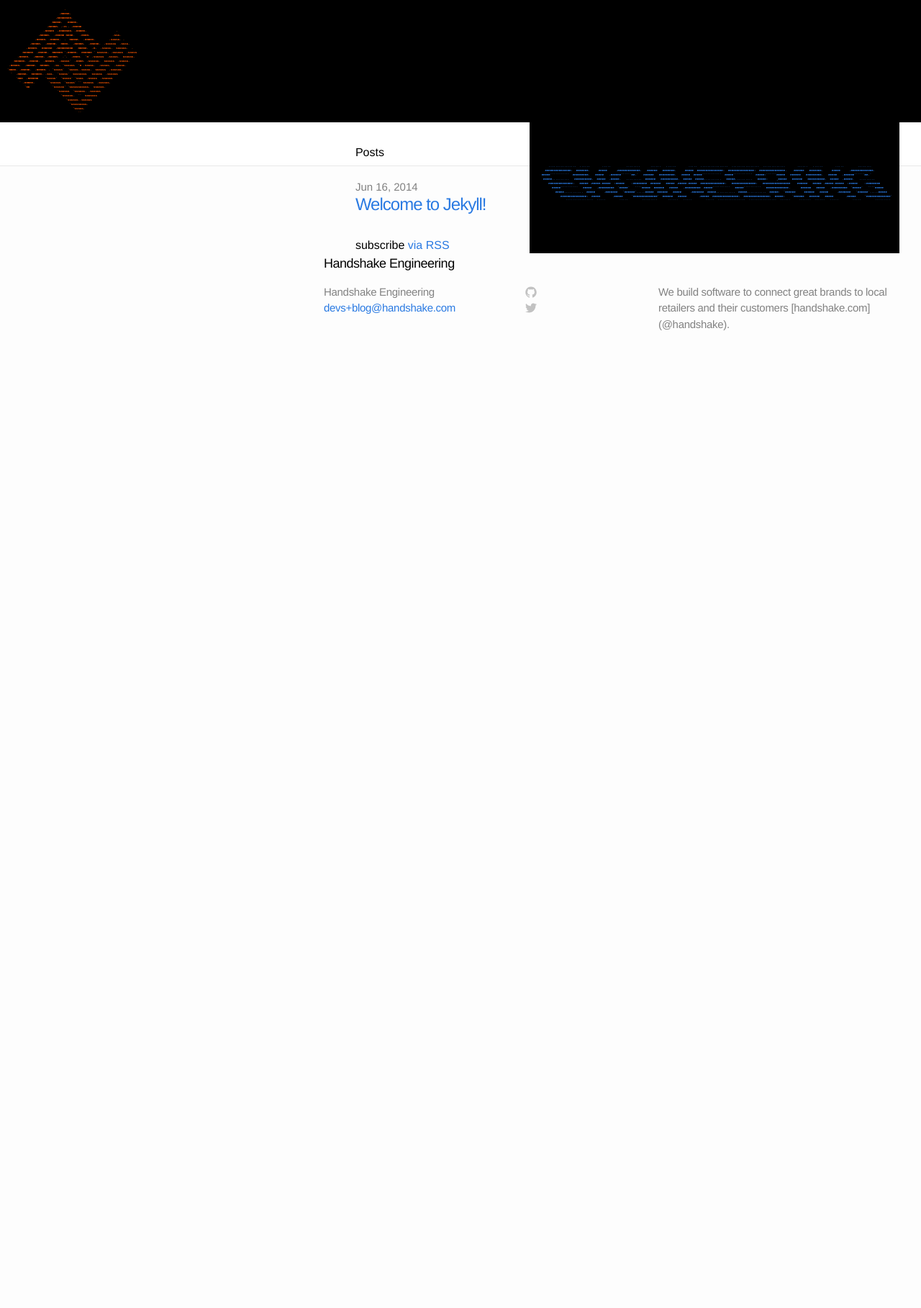
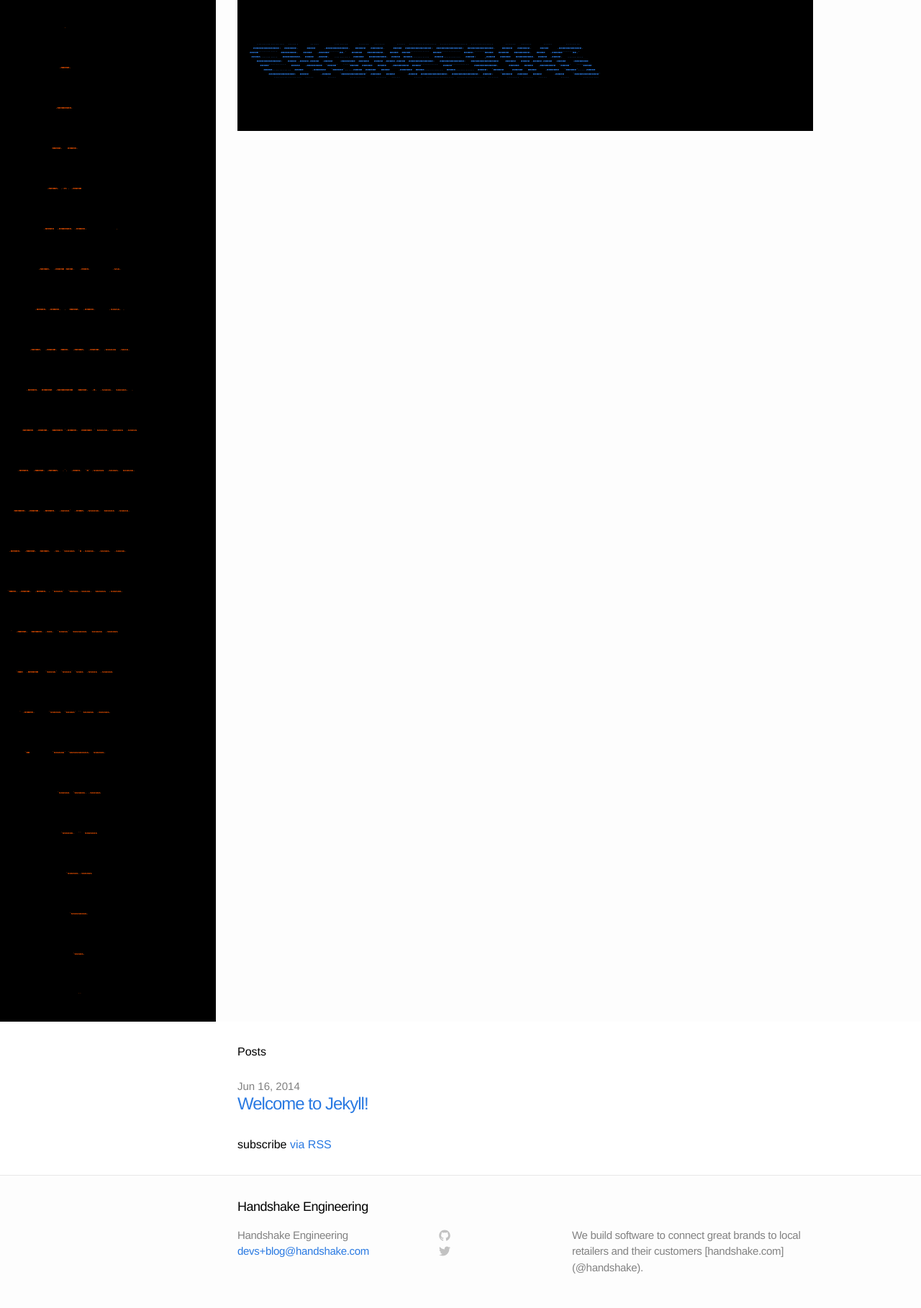
Before and after one commit to handshake/handshake.github.io, a Jekyll site: the page built from index.html, in a window 1280 px wide. Shown: the whole page at 72% size. Built offline with Jekyll 4.4.1, drawn with Linux system fonts in a browser that asks for light colours; before the commit the page ends 900 px from its top, so only the background shows below that.

Commit message:
more tweaks
Signed-off-by: Matthew Story <matt.story@handshake.com>

```diff
--- a/_includes/nav.html
+++ b/_includes/nav.html
@@ -1,3 +1,3 @@
-<nav>
+<nav class="site-nav">
   <a class="site-title" href="{{ site.baseurl }}/">{% include handshake-logo.html %}</a>
 </nav>
--- a/css/main.css
+++ b/css/main.css
@@ -28,7 +28,7 @@ a:visited { color: #205caa; }
 .wrap:after { content:""; display:table; }
 .wrap:after { clear: both; }
 .wrap {
-  float: right;
+  margin-left: 300px;
   max-width: 800px;
   padding: 0 30px;
   zoom: 1;
@@ -58,7 +58,8 @@ a:visited { color: #205caa; }
 
 
 .site-nav {
-  float: right;
+  float: left;
+  width: 300px;
   line-height: 56px;
 }
 
```
